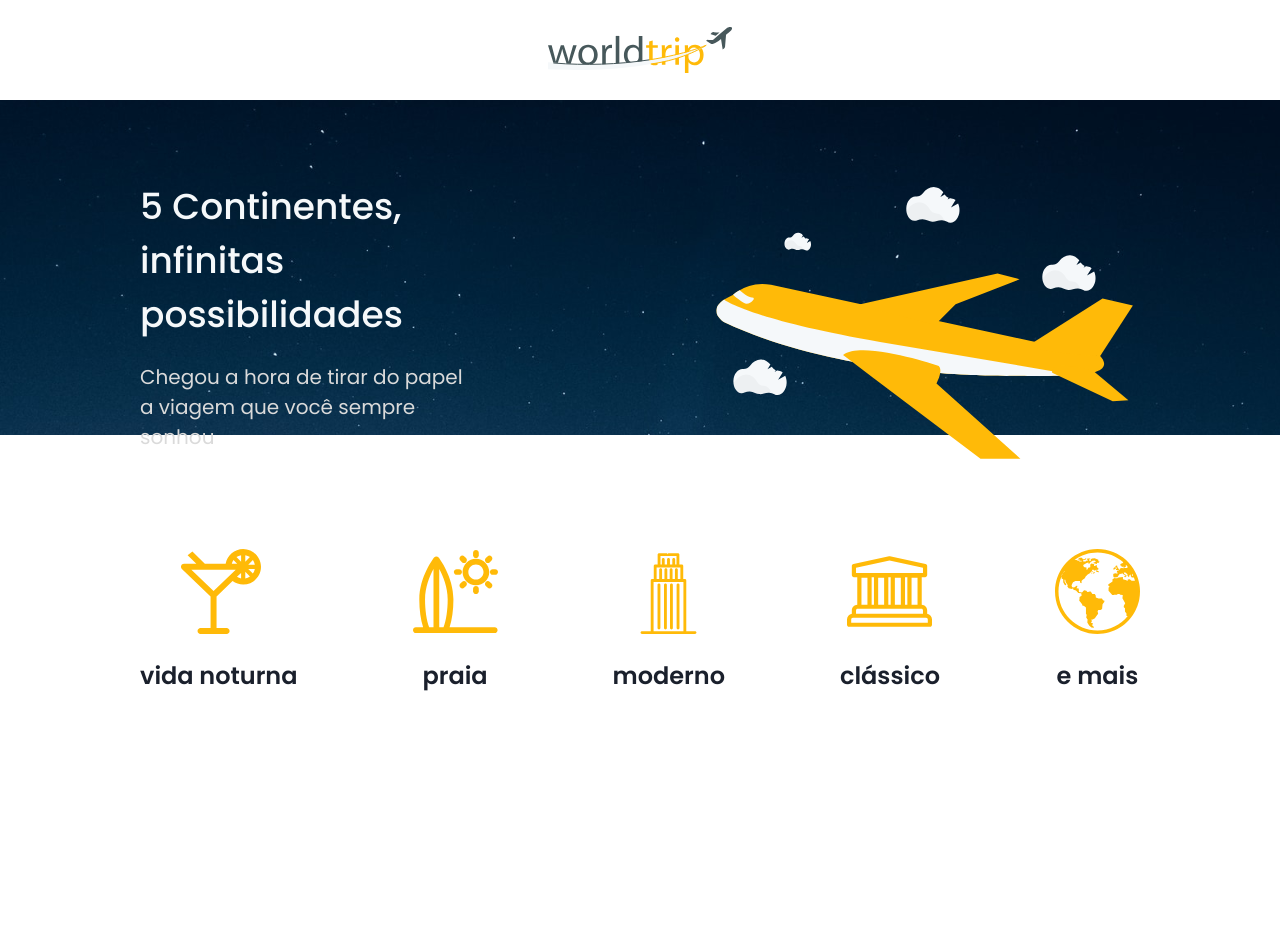
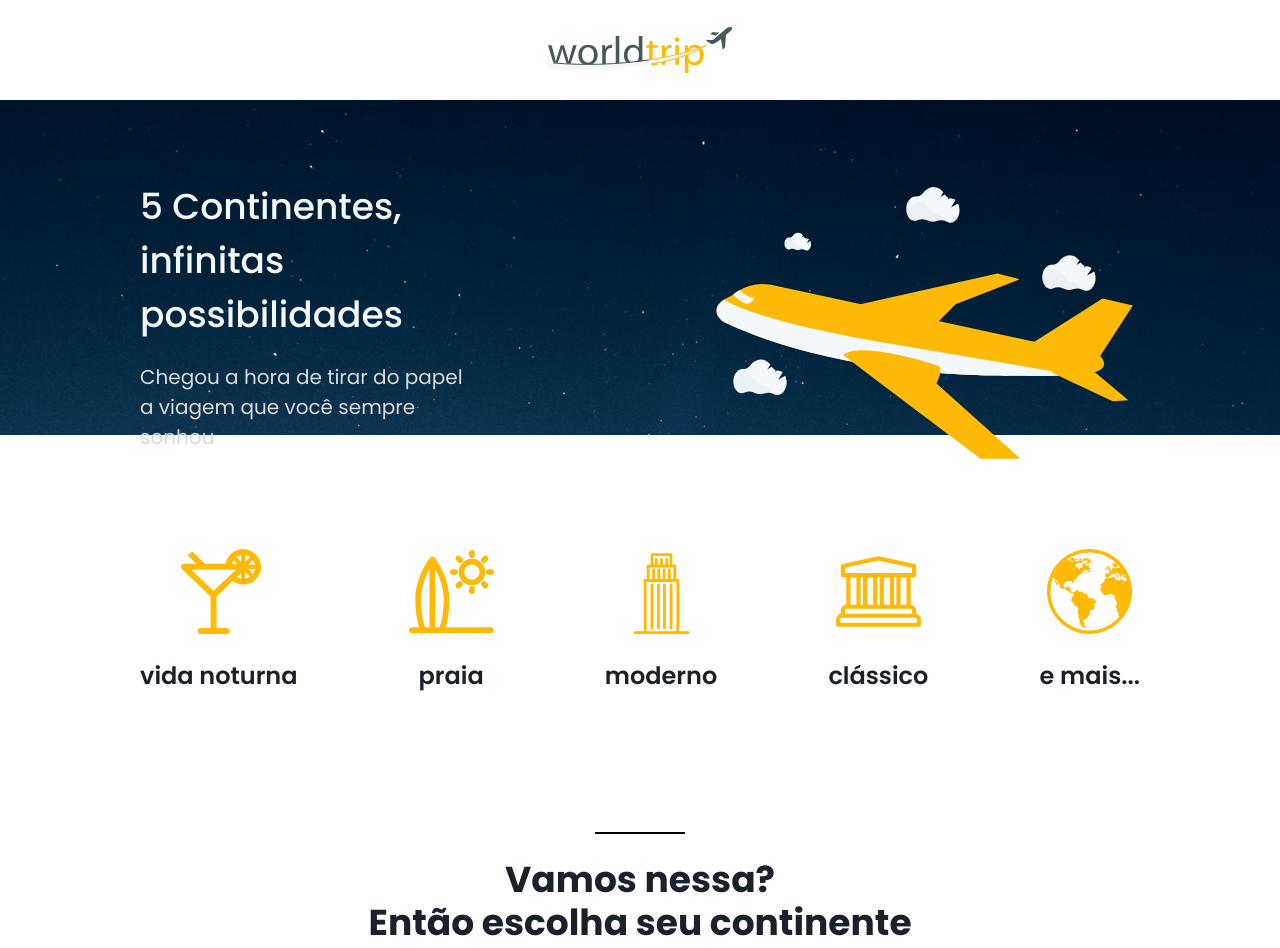
Before and after one commit to ViniciusHack/worldtrip, a Next.js app: page / in a window 1280 px wide. Before the commit the page ends 808 px from the top, so only its background shows below. Built offline with nearby package versions, Linux system fonts and the light colour scheme.

Commit message:
feature: call to action

```diff
--- /dev/null
+++ b/src/components/Features/Item.tsx
@@ -0,0 +1,16 @@
+import { Image, Stack, Text } from "@chakra-ui/react";
+
+
+interface ItemProps {
+  text: string;
+  imgSrc: string;
+}
+
+export function Item({ text, imgSrc }: ItemProps) {
+  return (
+    <Stack align="center" fontSize="24px" lineHeight="36px" spacing="6" fontWeight={600}>
+        <Image w="85px" src={imgSrc} alt="Suco"/>
+        <Text>{text}</Text>
+    </Stack>
+  )
+}
--- a/src/components/Features/index.tsx
+++ b/src/components/Features/index.tsx
@@ -1,30 +1,16 @@
-import { Flex, Image, Stack, Text } from "@chakra-ui/react";
+import { Flex } from "@chakra-ui/react";
+import { Item } from "./item";
 
 
 export function Feature() {
 
   return (
     <Flex p="114px 140px" justifyContent="space-between">
-      <Stack align="center" fontSize="24px" lineHeight="36px" spacing="6" fontWeight={600}>
-        <Image w="85px" src="/images/cocktail-1.svg" alt="Suco"/>
-        <Text>vida noturna</Text>
-      </Stack>
-      <Stack align="center" fontSize="24px" lineHeight="36px" spacing="6" fontWeight={600}>
-        <Image w="85px" src="/images/surf-1.svg" alt="Suco"/>
-        <Text>praia</Text>
-      </Stack>
-      <Stack align="center" fontSize="24px" lineHeight="36px" spacing="6" fontWeight={600}>
-        <Image w="85px" src="/images/building-1.svg" alt="Suco"/>
-        <Text>moderno</Text>
-      </Stack>
-      <Stack align="center" fontSize="24px" lineHeight="36px" spacing="6" fontWeight={600}>
-        <Image w="85px" src="/images/museum-1.svg" alt="Suco"/>
-        <Text>clássico</Text>
-      </Stack>
-      <Stack align="center" fontSize="24px" lineHeight="36px" spacing="6" fontWeight={600}>
-        <Image w="85px" src="/images/earth-1.svg" alt="Suco"/>
-        <Text>e mais</Text>
-      </Stack>
+      <Item text="vida noturna" imgSrc="/images/cocktail-1.svg"/>
+      <Item text="praia" imgSrc="/images/surf-1.svg"/>
+      <Item text="moderno" imgSrc="/images/building-1.svg"/>
+      <Item text="clássico" imgSrc="/images/museum-1.svg" />
+      <Item text="e mais..." imgSrc="/images/earth-1.svg" />
     </Flex>
   )
 }
--- a/src/pages/index.tsx
+++ b/src/pages/index.tsx
@@ -1,3 +1,4 @@
+import { Box, Center, Heading } from "@chakra-ui/react";
 import { Banner } from "../components/Banner";
 import { Feature } from "../components/Features";
 
@@ -6,6 +7,12 @@ export default function Home() {
     <>
       <Banner />
       <Feature />
+      <Center height='50px'>
+        <Box width="90px" bg="#000" h="2px"/>
+      </Center>
+        <Box textAlign="center">
+          <Heading>Vamos nessa?<br />Então escolha seu continente</Heading>
+        </Box>
     </>
   )
 }
```
